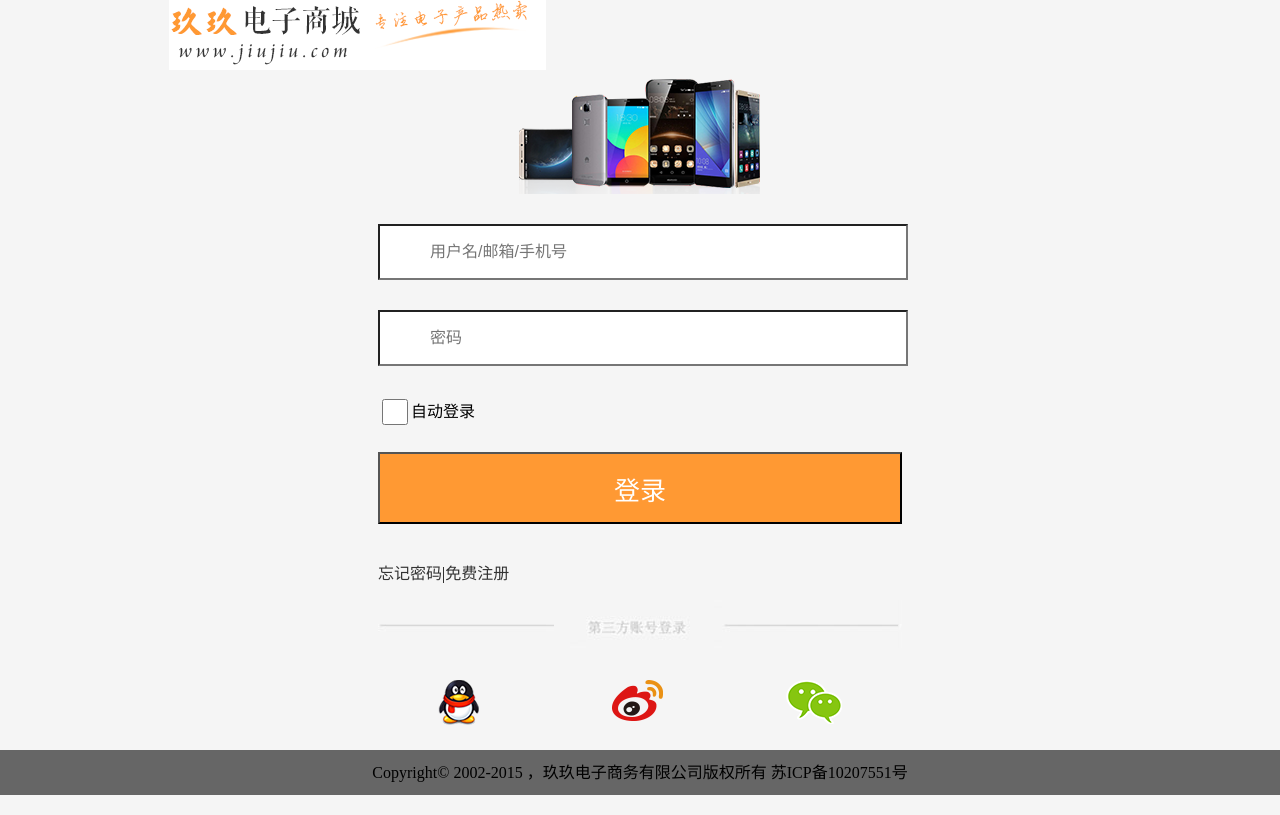
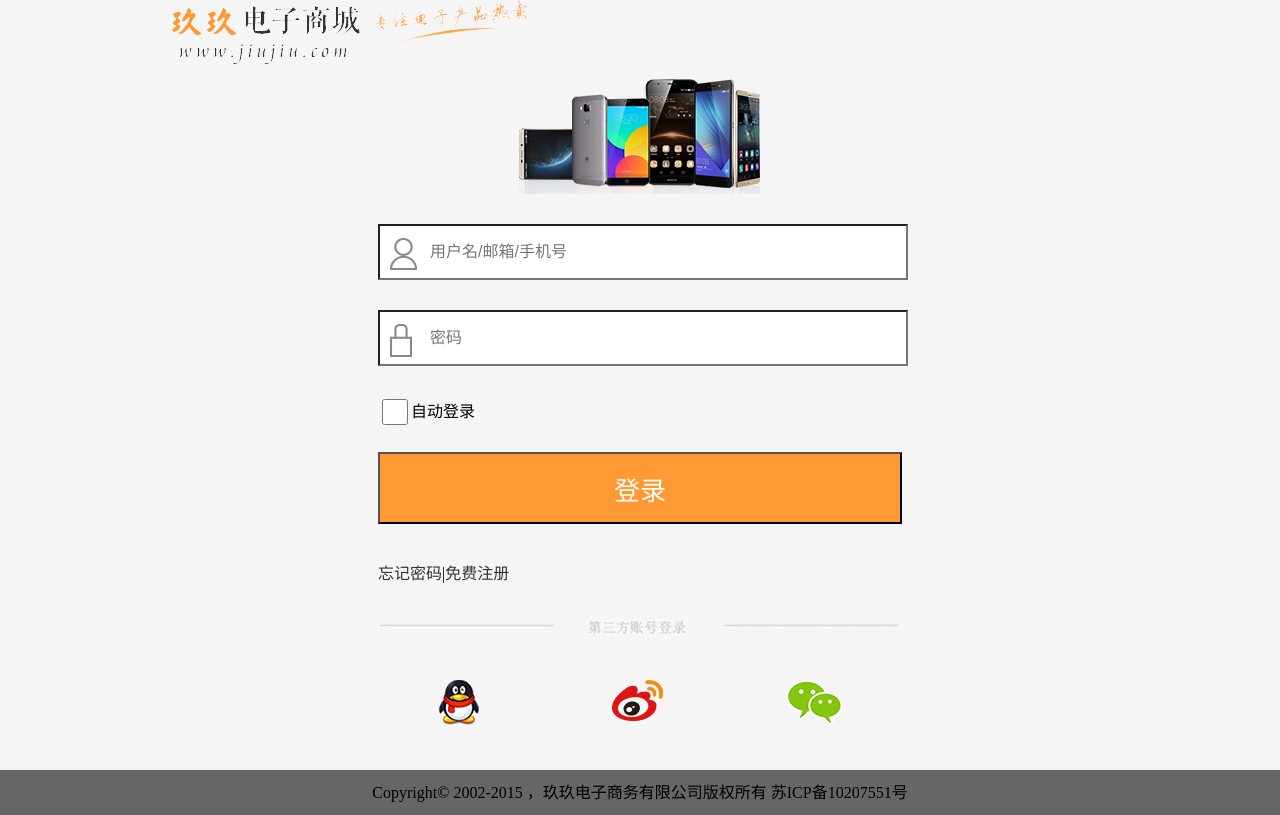
Before and after one commit to Alwayss/angular-nodejs-, a website: page public/views/denglu.html in a window 1280 px wide. Drawn offline with nearby package versions, Linux system fonts and the light colour scheme; files whose address does not match are found by name.

Commit message:
1.修改

```diff
--- a/public/css/denglu.css
+++ b/public/css/denglu.css
@@ -42,10 +42,10 @@ body{background:#f5f5f5 ;}
     line-height: 60px;
 }
 .dltext_a{
-    background:#ffffff url("images/11.png") no-repeat 10px 12px;
+    background:#ffffff url("../images/11.png") no-repeat 10px 12px;
 }
 .dltext_b{
-    background:#ffffff url("images/22.png") no-repeat 10px 12px;
+    background:#ffffff url("../images/22.png") no-repeat 10px 12px;
 }
 .dlcheckbox {
     width: 524px;
@@ -79,7 +79,7 @@ body{background:#f5f5f5 ;}
 .dlcennteul{
     width: 524px;
     height:100px;
-    margin: 0 auto;
+    margin: 0 auto 20px;
 }
 .dlcennteul li{
     float: left;
--- a/public/views/denglu.html
+++ b/public/views/denglu.html
@@ -10,7 +10,7 @@
 </head>
 <body  ng-controller="denglCtrl">
 <div class="dlbox">
-    <div class="dllogo"><img src="../images/logo.png"/></div>
+    <div class="dllogo"><img src="../images/logo1.png"/></div>
     <div class="dlcennrerbox">
         <div class="dlcennrerbox_top"><img src="../images/66.png"/></div>
         <div>
```
